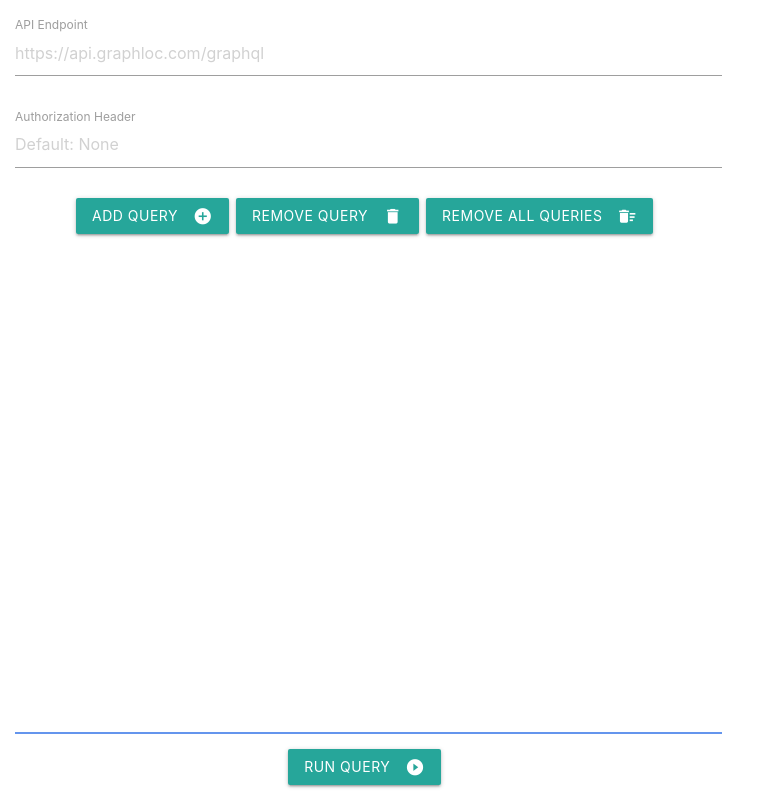
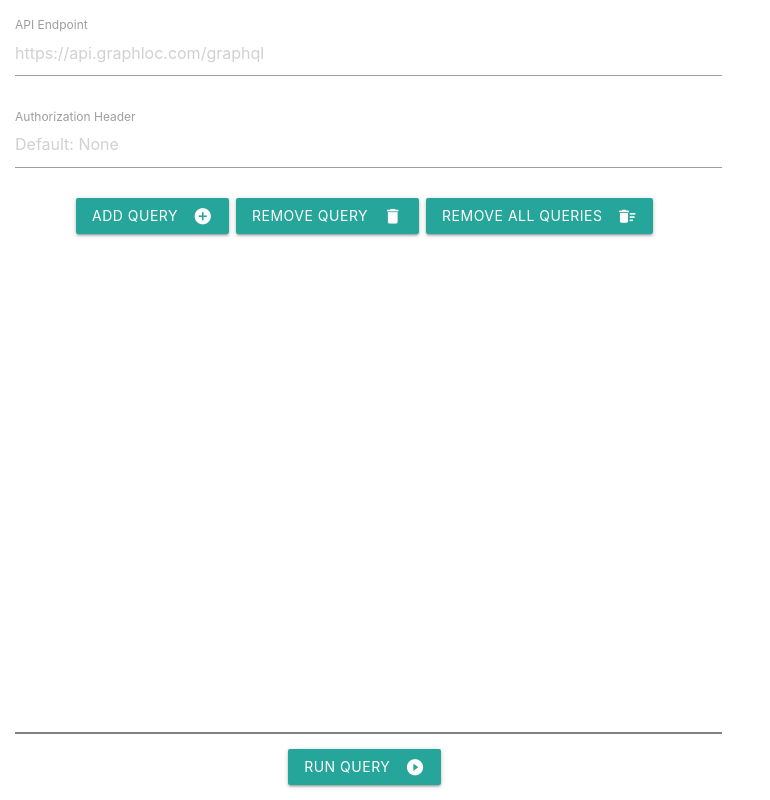
Before and after one commit to tahnik/graphqlx, a website built with webpack: page index.html in a window 1280 px wide. Shown: the whole page, without its empty margins (0-770 px from the left). Built offline with nearby package versions, Linux system fonts and the light colour scheme.

Commit message:
Made Hline grey

```diff
--- a/index.html
+++ b/index.html
@@ -93,7 +93,7 @@
     }
     .hline {
       height: 2px;
-      background-color: cornflowerblue;
+      background-color: grey;
       margin: 0 0 1rem 0;
     }
   </style>
@@ -175,6 +175,7 @@
 
   <script type="text/javascript" src="js/materialize.min.js"></script>
   <script src="https://cdn.jsdelivr.net/npm/vue"></script>
+  <script src="./dist/graphqlx.js"></script>
   <script>
     var app = new Vue({
       el: '#app',
```
